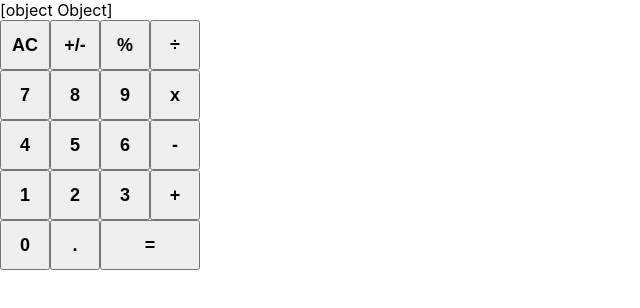
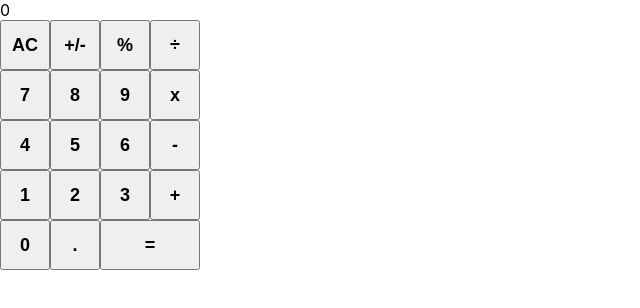
Before and after one commit to Div685/React-Calculator-app, a React (Create React App) app: page / in a window 1280 px wide. Shown: the top 308 px of the page, without its empty margins (0-640 px from the left). Built offline with nearby package versions, Linux system fonts and the light colour scheme.

Commit message:
fix App, Button, Display components
- fixed Display component to read in App coponent
- fixed Button Component to work with ButtonPannel
- update Button Component to functional stateless component

```diff
--- a/src/components/App.js
+++ b/src/components/App.js
@@ -7,25 +7,26 @@ export class App extends React.Component {
   constructor(props) {
     super(props);
     this.state = {
-      total: null,
-      next: null,
+      total: '',
+      next: '',
       operation: null,
     };
 
     this.handleClick = this.handleClick.bind(this);
   }
 
-  handleClick = (buttonName) => {
+  handleClick(buttonName) {
     const newState = calculate(this.state, buttonName);
     this.setState(() => ({ ...newState }));
-  };
+  }
 
   render() {
+    const { total, next } = this.state;
     return (
-      <div className="calc">
-        <Display total={this.state} />
+      <>
+        <Display total={total} next={next} />
         <ButtonPanel clickHandler={this.handleClick} />
-      </div>
+      </>
     );
   }
 }
--- a/src/components/Button.js
+++ b/src/components/Button.js
@@ -1,18 +1,15 @@
-import React, { Component } from 'react';
+import React from 'react';
 import PropTypes from 'prop-types';
 
-// eslint-disable-next-line react/prefer-stateless-function
-export default class Button extends Component {
-  render() {
-    const { name } = this.props;
-    return (
-      <button className="btnName" type="button">
-        { name }
-      </button>
-    );
-  }
-}
+const Button = ({ name, clickHandler }) => (
+  <button className="btnName" type="button" onClick={() => clickHandler(name)}>
+    {name}
+  </button>
+);
 
 Button.propTypes = {
   name: PropTypes.string.isRequired,
+  clickHandler: PropTypes.func.isRequired,
 };
+
+export default Button;
--- a/src/components/Display.js
+++ b/src/components/Display.js
@@ -4,20 +4,8 @@ import PropTypes from 'prop-types';
 const Display = ({ total, next }) => (
   <div className="display">
     <span>{(next && next.toString()) || (total && total.toString()) || '0'}</span>
-    {console.log(total, next)}
   </div>
 );
-// class Display extends React.Component {
-//   render() {
-//     const { result } = this.props;
-//     console.log(result);
-//     return (
-//       <div>
-//         <h1>{ result }</h1>
-//       </div>
-//     );
-//   }
-// }
 
 Display.propTypes = {
   total: PropTypes.string,
```
